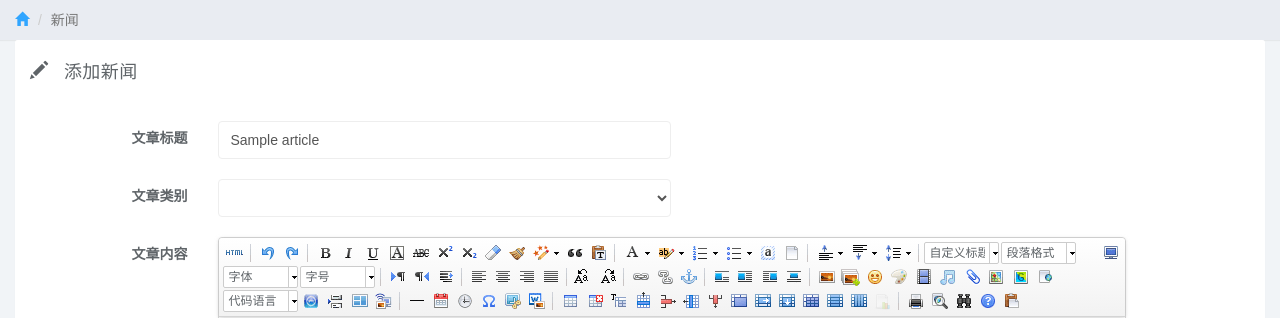
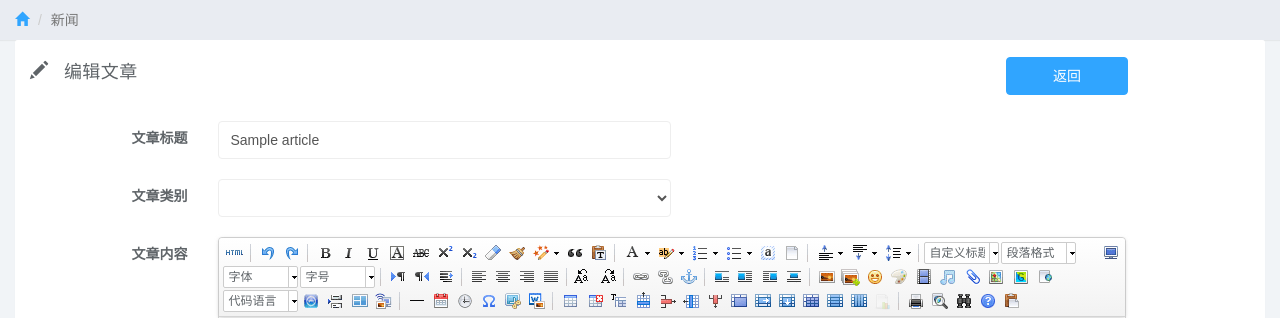
Before and after one commit to kukafei1314/zhonghang, a CodeIgniter app: template application/views/admin/edit_news_of_sec.php in a window 1280 px wide. Shown: the top 318 px of the page. Run offline with CodeIgniter, Linux system fonts and the light colour scheme; the template is opened without the code that fills it: most values are stand-ins (such as "Sample title", 1, 10 or a date in 2020); data that the repository does not hold is empty.

Commit message:
后台文件修改：重置，返回

```diff
--- a/application/controllers/admin/subtitle.php
+++ b/application/controllers/admin/subtitle.php
@@ -50,6 +50,7 @@ class Subtitle extends CI_Controller
 	    $data['pid'] = $_GET['pid'];
 	    $data['tid'] = $_GET['tid'];
 	    $data['aid'] = $_GET['aid'];
+	    $data['name'] = $this->article_type_m->get_name($data['tid']);
 	    $data['types'] = $this->article_type_m->get_children();
 	    $data['article'] = $this->article_list_m->get_article($data['aid']);
 	    $this->load->view('admin/edit_news_of_sec',$data);
--- a/application/views/admin/add_news_of_sec.php
+++ b/application/views/admin/add_news_of_sec.php
@@ -3,7 +3,7 @@
 		<div class="row">
 			<ol class="breadcrumb">
 				<li><a href="#"><span class="glyphicon glyphicon-home"></span></a></li>
-				<li class="active">新闻</li>
+				<li class="active"><?php echo $name;?></li>
 			</ol>
 		</div><!--/.row-->
 
@@ -11,7 +11,7 @@
 		<div class="row">
 			<div class="col-md-8">
 				<div class="panel panel-default">
-					<div class="panel-heading"><span class="glyphicon glyphicon-pencil"></span> 添加文章</div>
+					<div class="panel-heading"><span class="glyphicon glyphicon-pencil"></span> 添加文章 <button onclick="{location.href='index.php?d=admin&c=subtitle&m=listNews&pid='+<?php echo $pid;?>+'&tid='+<?php echo $tid;?>}" target="main" type="submit" class="btn btn-primary my_back">返回</button></div>
 					<div class="panel-body">
 						<form class="form-horizontal" action="<?php echo base_url('admin/subtitle/insertNews?pid='.$pid.'&tid='.$tid);?>" method="post">
 							<fieldset>
@@ -45,6 +45,7 @@
 								<div class="form-group">
 									<div class="col-md-12 widget-right admin-pull-center">
 										<button type="submit" class="btn btn-primary">提&nbsp;交</button>
+										<button type="button" onclick="{location.href='index.php?d=admin&c=subtitle&m=addNews&pid='+<?php echo $pid;?>+'&tid='+<?php echo $tid;?>}" class="btn btn-primary">重&nbsp;置</button>
 									</div>
 								</div>
 							</fieldset>
--- a/application/views/admin/admin_header.php
+++ b/application/views/admin/admin_header.php
@@ -103,7 +103,7 @@
 						</a>
 					</li>
 					<li>
-						<a class="" href="<?php echo base_url('admin/subtitle/listNews?pid=3&tid=13');?>" target="main">
+						<a class="" href="<?php echo base_url('admin/subtitle/listNews?pid=3&tid=14');?>" target="main">
 							<span class="glyphicon glyphicon-tree-conifer"></span> 业务视野
 						</a>
 					</li>
--- a/application/views/admin/edit_news_of_sec.php
+++ b/application/views/admin/edit_news_of_sec.php
@@ -11,7 +11,7 @@
 		<div class="row">
 			<div class="col-md-8">
 				<div class="panel panel-default">
-					<div class="panel-heading"><span class="glyphicon glyphicon-pencil"></span> 添加新闻</div>
+					<div class="panel-heading"><span class="glyphicon glyphicon-pencil"></span> 编辑文章<button onclick="{location.href='index.php?d=admin&c=subtitle&m=listNews&pid='+<?php echo $pid;?>+'&tid='+<?php echo $tid;?>}" target="main" type="submit" class="btn btn-primary my_back">返回</button></div>
 					<div class="panel-body">
 						<form class="form-horizontal" action="<?php echo base_url('admin/subtitle/updateNews?aid='.$aid.'&pid='.$pid.'&tid='.$tid);?>" method="post">
 							<fieldset>
--- a/static/admin/css/admin.css
+++ b/static/admin/css/admin.css
@@ -80,7 +80,15 @@ html,body {
 	margin-top:7px;
 	float:right;
 }
+
+.my_back{
+	float:right;
+	width:10%;
+	height:38px;
+	margin-top:7px;
+	margin-right:10%;
 }
+
 #table1 {
 	width:20%!important;
 }
```
